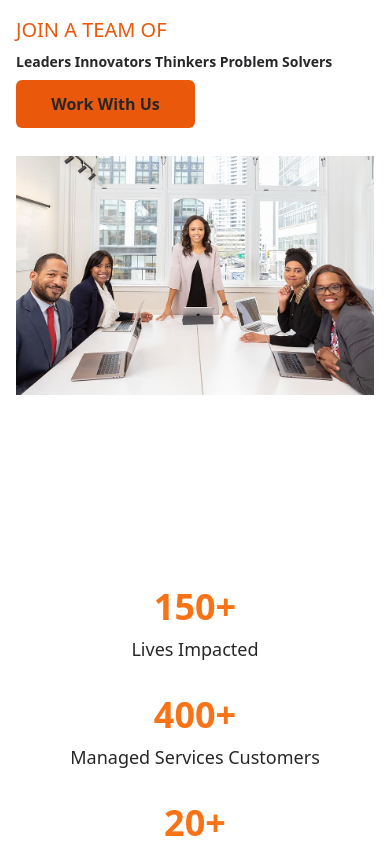
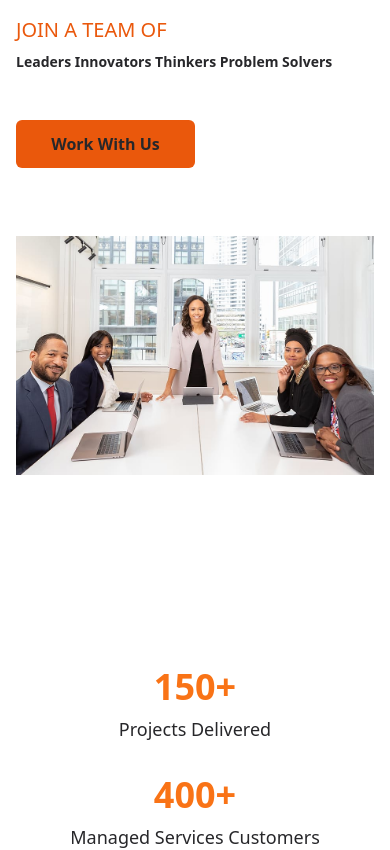
Before and after one commit to akshitchowdhury/Innomatrics_Site, a React (Create React App) app: page / in a window 390 px wide. Shown: the part 6760-7610 px from the top of the page. Built offline with nearby package versions, Linux system fonts and the light colour scheme.

Commit message:
homeFix3

```diff
--- a/src/components/Home/CountRise/CountRise.jsx
+++ b/src/components/Home/CountRise/CountRise.jsx
@@ -63,7 +63,7 @@ function CountRise() {
       </h2>
       <div className="flex flex-col md:flex-row justify-around items-center space-y-8 md:space-y-0">
         <div className="flex flex-col items-center">
-          <CountUpAnimation initialValue={0} targetValue={150}  text="Lives Impacted" />
+          <CountUpAnimation initialValue={0} targetValue={150}  text="Projects Delivered" />
         </div>
         <div className="w-px h-24 bg-orange-500 hidden md:block"></div>
         <div className="flex flex-col items-center">
@@ -71,7 +71,7 @@ function CountRise() {
         </div>
         <div className="w-px h-24 bg-orange-500 hidden md:block"></div>
         <div className="flex flex-col items-center">
-          <CountUpAnimation initialValue={0} targetValue={20} text="Delivery Centers" />
+          <CountUpAnimation initialValue={0} targetValue={5} text="Years of Expereince" />
         </div>
       </div>
     </div>
--- a/src/components/Home/Industry/Industry.jsx
+++ b/src/components/Home/Industry/Industry.jsx
@@ -2,7 +2,9 @@ import React, { useState } from "react";
 import indus1 from "../../../assets/brandDesign.jpg";
 import data from "./data";
 import { Link } from "react-router-dom";
-
+import { FontAwesomeIcon } from "@fortawesome/react-fontawesome";
+import { faChild, faEnvelope, faPaw, faPhone, faSuitcaseMedical, } from "@fortawesome/free-solid-svg-icons";
+import { faFacebook, faInstagram, faLinkedin, faWhatsapp,faLinkedinIn } from '@fortawesome/free-brands-svg-icons';
 const Industry = () => {
   const [hoveredItem, setHoveredItem] = useState(null);
   const [openIndex, setOpenIndex] = useState(null);
@@ -31,19 +33,25 @@ const Industry = () => {
         <div className="w-full lg:w-1/3">
           <ul className="text-lg md:text-xl text-zinc-800 space-y-4">
             {data.map((item, index) => (
+              <>
+              <div key={index} className= "flex flex-row gap-x-8 cursor-pointer hover:text-orange-500 transition ease-in-out duration-200 hover:scale-105">
+              <FontAwesomeIcon icon={item.icon} className="text-sky-600"/>
               <li
-                key={index}
-                className="cursor-pointer hover:text-orange-500 transition ease-in-out duration-200 hover:scale-105"
+
+                className=""
                 onMouseEnter={() => handleMouseEnter(index)}
                 // onMouseLeave={handleMouseLeave}
               >
                 {item.title}
               </li>
+              </div>
+              </>
             ))}
           </ul>
         </div>
 
         <div className="w-full lg:w-1/3 text-center lg:text-left">
+
           <h2 className="text-3xl md:text-4xl font-bold text-orange-500 mb-4">
             {hoveredItem !== null
               ? data[hoveredItem].title
--- a/src/components/Home/Industry/data.js
+++ b/src/components/Home/Industry/data.js
@@ -4,38 +4,47 @@ import ngo from '../../../assets/ngo.jpg'
 import tours from '../../../assets/tours.jpg'
 import construction from '../../../assets/construction.jpg'
 import security from '../../../assets/security.jpg'
+import { FontAwesomeIcon } from "@fortawesome/react-fontawesome";
+import { faBank, faBuilding, faBuildingNgo, faCar, faChild, faEnvelope, faLock, faPaw, faPhone, faSuitcaseMedical, } from "@fortawesome/free-solid-svg-icons";
+import { faFacebook, faInstagram, faLinkedin, faWhatsapp,faLinkedinIn } from '@fortawesome/free-brands-svg-icons';
 const data = [
 
     {
         title : "HEALTHCARE",
         desc: "Seamlessly delivering end-to-end digital health experiences",
-        image: healthcare
+        image: healthcare,
+        icon: faSuitcaseMedical
     },
     {
         title : "BANKING, FINANCIAL SERVICES & INSURANCE",
         desc: "Driving transformation with our banking, financial services, insurance, and payments experts",
-        image: banking
+        image: banking,
+        icon: faBank
     },
     {
         title : "NGO ORGANISATIONS",
         desc: "Empowering communities and driving impactful change through dedicated efforts",
-        image: ngo
+        image: ngo,
+        icon: faBuildingNgo
     },
     {
         title : "TOURS AND TRAVELS",
         desc: "Embark on unforgettable journeys with tailored experiences and exceptional hospitality",
-        image: tours
+        image: tours,
+        icon: faCar
     },
     {
         title : "CONSTRUCTION FIRMS",
         desc: "Building the future with innovative and sustainable solutions",
-        image: construction
+        image: construction,
+        icon: faBuilding
 
     },
     {
         title : "SECURITY",
         desc: "Ensuring safety and peace of mind with cutting-edge protection services",
-        image: security
+        image: security,
+        icon: faLock
 
     },
 ]
--- a/src/components/Home/JoinTeam/Join.jsx
+++ b/src/components/Home/JoinTeam/Join.jsx
@@ -9,7 +9,7 @@ const Join = () => {
         <div className="mt-2 text-sm md:text-4xl font-semibold text-zinc-800 w-full md:w-3/4">
           <p>Leaders Innovators Thinkers Problem Solvers</p>
         </div>
-        <button className="bg-orange-600 rounded-md w-1/2 md:w-1/3 h-12 my-2 text-zinc-800 font-semibold hover:bg-black hover:text-white transition ease-in-out duration-300">
+        <button className="bg-orange-600 rounded-md w-1/2 md:w-1/3 h-12 my-12 text-zinc-800 font-semibold hover:bg-black hover:text-white transition ease-in-out duration-300">
           Work With Us
         </button>
       </div>
```
